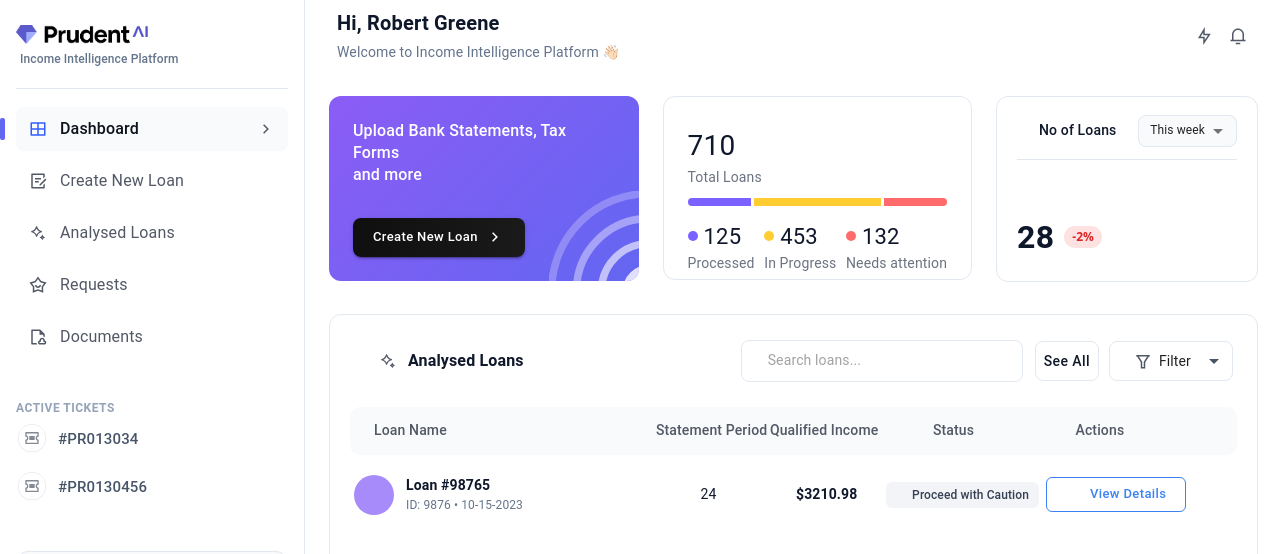
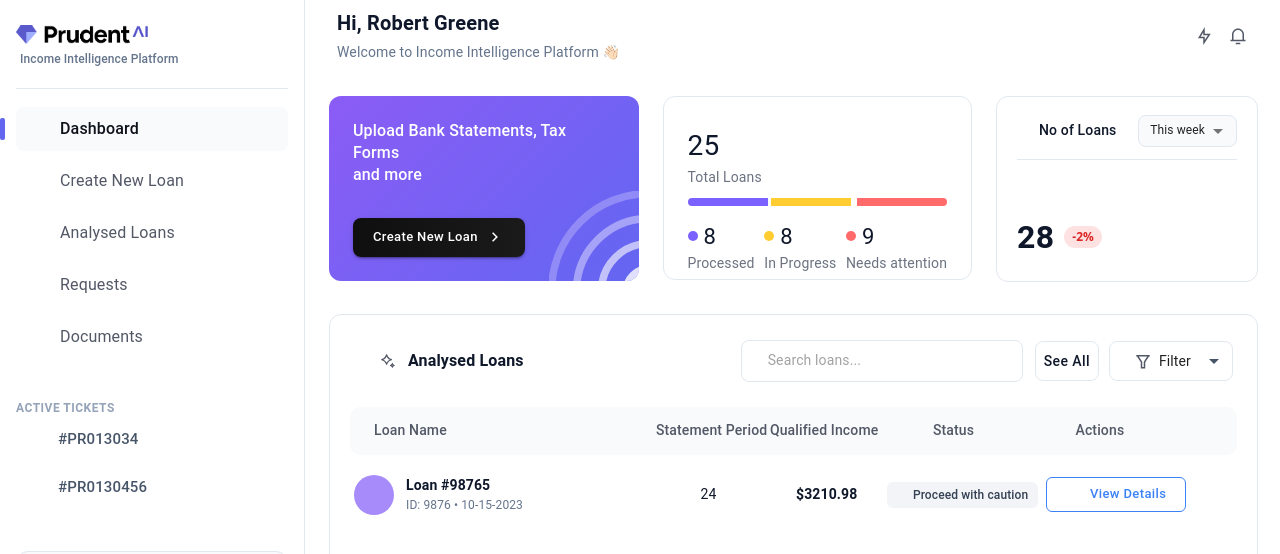
Before and after one commit to Vishnusnairr/prudent-loans, a React (Vite) app: page / in a window 1280 px wide. Shown: the top 554 px of the page. Built offline with nearby package versions, Linux system fonts and the light colour scheme; some icons are missing.

Commit message:
`Fixed typos and added new functionality`

```diff
--- a/src/components/AnalysedLoansActionsBar.tsx
+++ b/src/components/AnalysedLoansActionsBar.tsx
@@ -1,4 +1,4 @@
-import { Box, Button, TextField, InputAdornment, IconButton, Typography } from "@mui/material";
+import { Box, Button, TextField, InputAdornment } from "@mui/material";
 import SearchIcon from "@mui/icons-material/Search";
 import FilterListIcon from "@mui/icons-material/FilterList";
 
--- a/src/components/AnalysedLoansRow.tsx
+++ b/src/components/AnalysedLoansRow.tsx
@@ -104,7 +104,7 @@ export const AnalysedLoansRow = (props: LoanRowProps) => {
             py: "4px",
           }}
         >
-          {status === "Proceed with Caution" && <WarningAmberIcon sx={{ fontSize: 16, color: "#DC6803", mr: 1 }} />}
+          {status === "Proceed with caution" && <WarningAmberIcon sx={{ fontSize: 16, color: "#DC6803", mr: 1 }} />}
           {status === "Action Required" && <ErrorOutlineIcon sx={{ fontSize: 16, color: "#D92D20", mr: 1 }} />}
           {status === "Batch Processed" && <CheckCircleIcon sx={{ fontSize: 16, color: "#039855", mr: 1 }} />}
 
--- a/src/components/CreateLoanForm.tsx
+++ b/src/components/CreateLoanForm.tsx
@@ -55,6 +55,7 @@ export const CreateLoanForm = () => {
         </Typography>
         <Select fullWidth size="small" defaultValue="12 months" sx={{ borderRadius: "8px" }}>
           <MenuItem value="12 months">12 months</MenuItem>
+          <MenuItem value="24 months">24 months</MenuItem>
           <MenuItem value="6 months">6 months</MenuItem>
         </Select>
       </Box>
--- a/src/components/FileUploadDropzone.tsx
+++ b/src/components/FileUploadDropzone.tsx
@@ -1,11 +1,19 @@
 import { Box, Button, Typography } from "@mui/material";
+import toast from "react-hot-toast";
 
 type Props = { files: File[]; setFiles: (files: File[]) => void };
 
 export const FileUploadDropzone = ({ files, setFiles }: Props) => {
   const handleFileSelect = (e: React.ChangeEvent<HTMLInputElement>) => {
     if (!e.target.files) return;
-    setFiles([...files, ...Array.from(e.target.files)]);
+    const newFiles = Array.from(e.target.files);
+    const maxSize = 50 * 1024 * 1024;
+    const invalidFiles = newFiles.filter(file => file.size > maxSize);
+    if (invalidFiles.length > 0) {
+      toast.error(`File size exceeds 50MB: ${invalidFiles.map(f => f.name).join(', ')}`);
+      return;
+    }
+    setFiles([...files, ...newFiles]);
   };
 
   return (
--- a/src/components/LoanStatsCard.tsx
+++ b/src/components/LoanStatsCard.tsx
@@ -1,6 +1,17 @@
 import { Box, Typography } from "@mui/material";
 
-export const LoanStatsCard = () => {
+interface LoanStatsCardProps {
+  totalLoans: number;
+  processed: number;
+  inProgress: number;
+  needsAttention: number;
+}
+
+export const LoanStatsCard = ({ totalLoans, processed, inProgress, needsAttention }: LoanStatsCardProps) => {
+  const processedPercent = totalLoans > 0 ? (processed / totalLoans) * 100 : 0;
+  const inProgressPercent = totalLoans > 0 ? (inProgress / totalLoans) * 100 : 0;
+  const needsAttentionPercent = totalLoans > 0 ? (needsAttention / totalLoans) * 100 : 0;
+
   return (
     <Box
       sx={{
@@ -30,7 +41,7 @@ export const LoanStatsCard = () => {
           color="#0F172A"
           mt="4px"
         >
-          710
+          {totalLoans}
         </Typography>
       </Box>
 
@@ -44,9 +55,9 @@ export const LoanStatsCard = () => {
             overflow: "hidden",
           }}
         >
-          <Box sx={{ width: "25%", background: "#7B61FF" }} />
-          <Box sx={{ width: "50%", background: "#FFCC32", mx: "3px" }} />
-          <Box sx={{ width: "25%", background: "#FF6B6B" }} />
+          <Box sx={{ width: `${processedPercent}%`, background: "#7B61FF" }} />
+          <Box sx={{ width: `${inProgressPercent}%`, background: "#FFCC32", mx: processedPercent > 0 && inProgressPercent > 0 ? "3px" : 0 }} />
+          <Box sx={{ width: `${needsAttentionPercent}%`, background: "#FF6B6B", ml: (processedPercent + inProgressPercent) > 0 ? "3px" : 0 }} />
         </Box>
 
         <Box
@@ -61,7 +72,7 @@ export const LoanStatsCard = () => {
             <Box display="flex" alignItems="center" gap="6px">
               <Box sx={{ width: 10, height: 10, borderRadius: "50%", background: "#7B61FF" }} />
               <Typography fontSize="22px" fontWeight={400} color="#0F172A">
-                125
+                {processed}
               </Typography>
             </Box>
             <Typography fontSize="14px" fontWeight={400} color="#6B7280">
@@ -73,7 +84,7 @@ export const LoanStatsCard = () => {
             <Box display="flex" alignItems="center" gap="6px">
               <Box sx={{ width: 10, height: 10, borderRadius: "50%", background: "#FFCC32" }} />
               <Typography fontSize="22px" fontWeight={400} color="#0F172A">
-                453
+                {inProgress}
               </Typography>
             </Box>
             <Typography fontSize="14px" fontWeight={400} color="#6B7280"   sx={{
@@ -90,7 +101,7 @@ export const LoanStatsCard = () => {
             <Box display="flex" alignItems="center" gap="6px">
               <Box sx={{ width: 10, height: 10, borderRadius: "50%", background: "#FF6B6B" }} />
               <Typography fontSize="22px" fontWeight={400} color="#0F172A">
-                132
+                {needsAttention}
               </Typography>
             </Box>
             <Typography fontSize="14px" fontWeight={400} color="#6B7280" sx={{
--- a/src/components/MobileLoanRow.tsx
+++ b/src/components/MobileLoanRow.tsx
@@ -97,7 +97,7 @@ export const MobileLoanRow = (props: Props) => {
           width: "fit-content",
         }}
       >
-        {status === "Proceed with Caution" && <WarningAmberIcon sx={{ fontSize: 16, color: "#DC6803", mr: 1 }} />}
+          {status === "Proceed with caution" && <WarningAmberIcon sx={{ fontSize: 16, color: "#DC6803", mr: 1 }} />}
         {status === "Action Required" && <ErrorOutlineIcon sx={{ fontSize: 16, color: "#D92D20", mr: 1 }} />}
         {status === "Batch Processed" && <CheckCircleIcon sx={{ fontSize: 16, color: "#039855", mr: 1 }} />}
 
--- a/src/data/loanData.ts
+++ b/src/data/loanData.ts
@@ -1,5 +1,5 @@
 export type StatusType =
-  | "Proceed with Caution"
+  | "Proceed with caution"
   | "Action Required"
   | "Batch Processed";
 
@@ -25,7 +25,7 @@ export const analysedLoansData: LoanRowData[] = [
     date: "10-15-2023",
     statementPeriod: 24,
     qualifiedIncome: "$3210.98",
-    status: "Proceed with Caution",
+    status: "Proceed with caution",
     avatarColor: "#A78BFA",
     buttonType: "details",
   },
@@ -69,7 +69,7 @@ export const analysedLoansData: LoanRowData[] = [
     date: "03-05-2024",
     statementPeriod: 15,
     qualifiedIncome: "$2800.75",
-    status: "Proceed with Caution",
+    status: "Proceed with caution",
     avatarColor: "#F99CA2",
     buttonType: "details",
   },
@@ -82,7 +82,7 @@ const autoMockRows: LoanRowData[] = Array.from({ length: 20 }).map((_, i) => ({
   date: `02-${(i % 28) + 1}-2024`,
   statementPeriod: [12, 24, 18, 8][i % 4],
   qualifiedIncome: `$${2800 + i * 12}.00`,
-  status: ["Proceed with Caution", "Action Required", "Batch Processed"][i % 3] as StatusType,
+  status: ["Proceed with caution", "Action Required", "Batch Processed"][i % 3] as StatusType,
   avatarColor: ["#A78BFA", "#86EFAC", "#93C5FD", "#FDE68A", "#F99CA2"][i % 5],
   buttonType: ["details", "detailsRed", "analysis"][i % 3] as ButtonType,
 }));
--- a/src/pages/CreateLoanPage.tsx
+++ b/src/pages/CreateLoanPage.tsx
@@ -9,15 +9,17 @@ import { FileUploadDropzone } from "../components/FileUploadDropzone";
 import { UploadedFilesList } from "../components/UploadedFilesList";
 import { CreateLoanFooter } from "../components/CreateLoanFooter";
 import { UploadingModal } from "../components/UploadingModal";
+import { createLoan } from "../services/api";
 
 export const CreateLoanPage = () => {
   const [files, setFiles] = useState<File[]>([]);
   const [showModal, setShowModal] = useState(false);
-  const [secondsLeft, setSecondsLeft] = useState(10);
+  const [secondsLeft, setSecondsLeft] = useState(9);
+  const [isUploading, setIsUploading] = useState(false);
 
   const navigate = useNavigate();
 
-  const startUploading = () => {
+  const startUploading = async () => {
     if (files.length === 0) {
       toast.error("Please upload at least 1 file");
       return;
@@ -31,24 +33,32 @@ export const CreateLoanPage = () => {
       loanNameField.focus();
       return;
     }
-    setSecondsLeft(10);
+    setSecondsLeft(9);
     setShowModal(true);
+    setIsUploading(true);
+    try {
+      await createLoan({ files, loanName: loanNameField.value });
+      toast.success("Files uploaded successfully!");
+      setShowModal(false);
+      navigate("/analysed-loans");
+    } catch (error) {
+      toast.error("Upload failed");
+      setShowModal(false);
+    } finally {
+      setIsUploading(false);
+    }
   };
 
   const cancelUpload = () => {
     setShowModal(false);
+    setIsUploading(false);
     toast.error("Upload cancelled");
   };
 
   useEffect(() => {
-    if (!showModal) return;
+    if (!showModal || !isUploading) return;
 
     if (secondsLeft <= 1) {
-      setTimeout(() => {
-        toast.success("Files uploaded successfully!");
-        setShowModal(false);
-        navigate("/analysed-loans");
-      }, 500);
       return;
     }
 
@@ -57,7 +67,7 @@ export const CreateLoanPage = () => {
     }, 1000);
 
     return () => clearTimeout(timer);
-  }, [secondsLeft, showModal, navigate]);
+  }, [secondsLeft, showModal, isUploading]);
 
   return (
     <Box sx={{ width: "100%",  boxSizing: "border-box" }}>
--- a/src/pages/DashboardPage.tsx
+++ b/src/pages/DashboardPage.tsx
@@ -11,6 +11,7 @@ import { LoansActionsBar } from "../components/LoansActionsBar";
 
 import { useLoans } from "../hooks/useLoans";
 import type { StatusType } from "../data/loanData";
+import { analysedLoansData } from "../data/loanData";
 import { useState, useMemo } from "react";
 
 export const DashboardPage = () => {
@@ -22,6 +23,14 @@ export const DashboardPage = () => {
   const [perPage, setPerPage] = useState(5);
 
   const { data: loans = [], isLoading, isError } = useLoans(search);
+
+  const stats = useMemo(() => {
+    const totalLoans = analysedLoansData.length;
+    const processed = analysedLoansData.filter(l => l.status === "Batch Processed").length;
+    const inProgress = analysedLoansData.filter(l => l.status === "Action Required").length;
+    const needsAttention = analysedLoansData.filter(l => l.status === "Proceed with caution").length;
+    return { totalLoans, processed, inProgress, needsAttention };
+  }, []);
 
   const filtered = useMemo(() => {
     return statusFilter === "All"
@@ -49,7 +58,7 @@ export const DashboardPage = () => {
         </Box>
 
         <Box sx={{ maxWidth: { xs: "95vw", lg: "100%" }, width: "100%" }}>
-          <LoanStatsCard />
+          <LoanStatsCard {...stats} />
         </Box>
 
         <Box sx={{ maxWidth: { xs: "95vw", lg: "260px" }, width: "100%" }}>
--- a/src/services/api.ts
+++ b/src/services/api.ts
@@ -17,3 +17,19 @@ export const getLoans = async (searchQuery = ""): Promise<LoanRowData[]> => {
     return nameMatch || idMatch;
   });
 };
+
+export const createLoan = async (payload: { files: File[]; loanName: string }): Promise<void> => {
+  await delay(9000);
+  const newLoan: LoanRowData = {
+    id: `${Date.now()}`,
+    loanName: payload.loanName,
+    loanId: `${Date.now()}`,
+    date: new Date().toLocaleDateString(),
+    statementPeriod: 12,
+    qualifiedIncome: "$0.00",
+    status: "Batch Processed",
+    avatarColor: "#93C5FD",
+    buttonType: "analysis",
+  };
+  analysedLoansData.unshift(newLoan);
+};
```
Also changed, not shown: src/services/loansService.ts (deleted, +0 -34 lines). Lines whose indentation alone changed are shown as unchanged.
